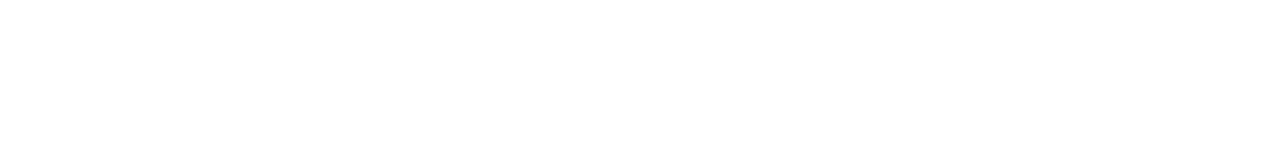
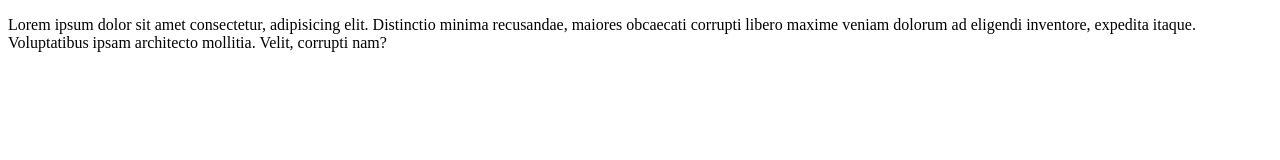
Before and after one commit to Askhat-Azizov/test, a plain HTML site: page index.html in a window 1280 px wide. Drawn offline with Linux system fonts and the light colour scheme.

Commit message:
add paragrh

```diff
--- a/index.html
+++ b/index.html
@@ -7,6 +7,6 @@
     <title>Document</title>
 </head>
 <body>
-
+    <p>Lorem ipsum dolor sit amet consectetur, adipisicing elit. Distinctio minima recusandae, maiores obcaecati corrupti libero maxime veniam dolorum ad eligendi inventore, expedita itaque. Voluptatibus ipsam architecto mollitia. Velit, corrupti nam?</p>
 </body>
 </html>
```
